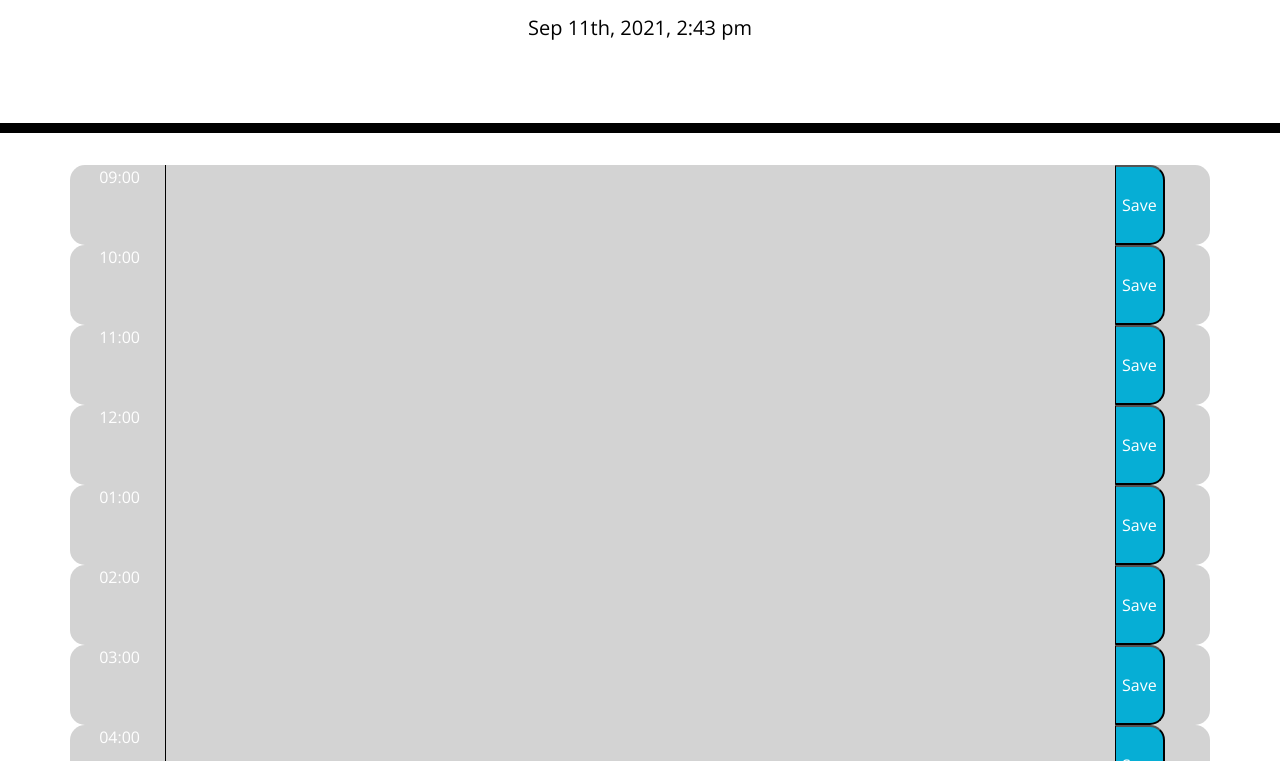
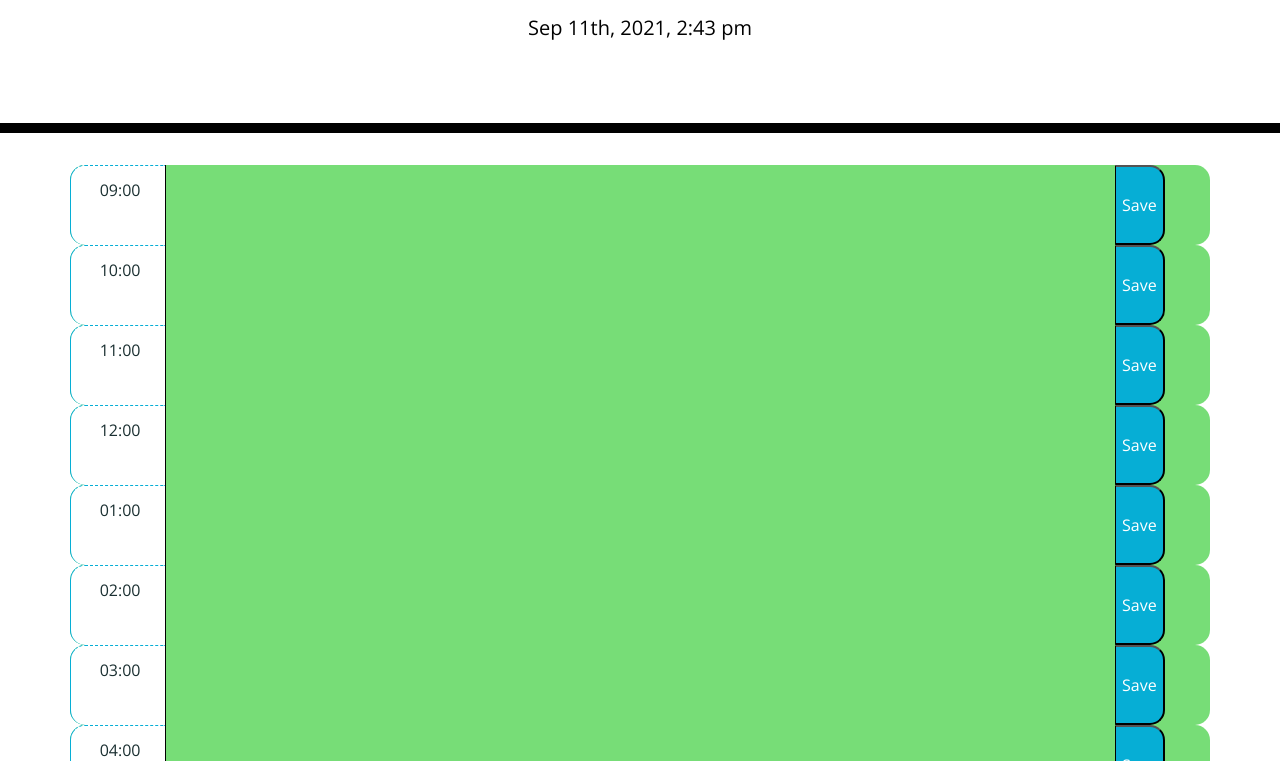
Before and after one commit to VbProglobyte/what-a-day-planner, a plain HTML site: page index.html in a window 1280 px wide. Shown: the part 191-952 px from the top of the page. Drawn offline with nearby package versions, Linux system fonts and the light colour scheme.

Commit message:
working storage

```diff
--- a/assets/script.js
+++ b/assets/script.js
@@ -1,14 +1,28 @@
 $(document).ready(function () {
+
+    // saved events
+        //LOCAL STORAGE for each save button to get the item (description's value) KEY
+        $("#9 .description").val(localStorage.getItem("9"));
+        $("#10 .description").val(localStorage.getItem("10"));
+        $("#11 .description").val(localStorage.getItem("11"));
+        $("#12 .description").val(localStorage.getItem("12"));
+        $("#13 .description").val(localStorage.getItem("13"));
+        $("#14 .description").val(localStorage.getItem("14"));
+        $("#15 .description").val(localStorage.getItem("15"));
+        $("#16 .description").val(localStorage.getItem("16"));
+        $("#17 .description").val(localStorage.getItem("17"));
+        // console.log("workin?");
+        time();
+    // ****************************************************
     $(".saveBtn").on("click", function () { //connected to storage "getItem"
         var textarea = $(this).siblings(".description").val(); //get the value of
         var time = $(this).parent().attr("id"); // in the hour id name
-        localStorage.setItem(textarea, time);
+        localStorage.setItem(time, textarea); //KEY/VALUE - time/textarea
         //storage variables textarea & timeBlock
     })
 
     //DATE & TIME
     // currentTime = currentTime.startOf("hour"); DONE
-
     var currentTime = moment();
         $('#currentTime').text(currentTime.format("MMM Do, YYYY, h:mm a"));
     // console.log("workin?"); DONE
@@ -18,9 +32,8 @@ $(document).ready(function () {
     function time() {
         //DONE
         //loop through time block to determine if it is past present future
-
-        $(".time-block").each(function () {
-            var timeBlock = parseInt($(this).attr("id").split("hour")[1]);
+        $(".time-block").each(function () { //this pull from time-block class
+            var timeBlock = parseInt($(this).attr("id"));//.split("hour")[1]);
 
                 if (timeBlock < currentTime) {
                     $(this).toggleClass("past");
@@ -28,24 +41,10 @@ $(document).ready(function () {
                 else if (timeBlock === currentTime) {
                     $(this).toggleClass("present");
                 }
-                else { //if others fail, it must be future
+                else { //if others false, it must be future
                     $(this).toggleClass("future");
                 }
         })
     }
-    // -----------------------------------------------------------
-    // THEN the saved events persist
-    //LOCAL STORAGE for each save button to get the item (description's value) KEY
-    $("#hour9 .description").val(localStorage.getItem("hour9"));
-    $("#hour10 .description").val(localStorage.getItem("hour10"));
-    $("#hour11 .description").val(localStorage.getItem("hour11"));
-    $("#hour12 .description").val(localStorage.getItem("hour12"));
-    $("#hour1 .description").val(localStorage.getItem("hour1"));
-    $("#hour2 .description").val(localStorage.getItem("hour2"));
-    $("#hour3 .description").val(localStorage.getItem("hour3"));
-    $("#hour4 .description").val(localStorage.getItem("hour4"));
-    $("#hour5 .description").val(localStorage.getItem("hour5"));
-    // console.log("workin?");
-    time();
 
 });
--- a/assets/style.css
+++ b/assets/style.css
@@ -42,11 +42,14 @@ textarea {
   border-top: px solid white;
 }
 
-.hr {
+.hour {
   background-color: #ffffff;
   color: #1a2f31;
   border-top: 1px dashed #06aed5;
-  padding: 2%;
+  padding: 1%;
+  border-left: 1px solid #06aed5;
+  border-top-left-radius: 15px;
+  border-bottom-left-radius: 15px;
 
 }
 
--- a/index.html
+++ b/index.html
@@ -37,7 +37,7 @@
     <div class="container">
 
           <!--9am-->
-              <div id="hour9" class="row time-block">
+              <div id="9" class="row time-block">
                 <div class="col-md-1 hour"> 09:00
                 </div>
                 <textarea class="col-md-10 description">
@@ -47,7 +47,7 @@
 
 
             <!-- 10am -->
-            <div id="hour10" class="row time-block">
+            <div id="10" class="row time-block">
               <div class="col-md-1 hour"> 10:00
               </div>
               <textarea class="col-md-10 description">
@@ -56,7 +56,7 @@
             </div>
 
             <!-- 11am -->
-            <div id="hour11" class="row time-block">
+            <div id="11" class="row time-block">
               <div class="col-md-1 hour"> 11:00
               </div>
               <textarea class="col-md-10 description">
@@ -65,7 +65,7 @@
             </div>
 
             <!-- 12pm -->
-            <div id="hour12" class="row time-block">
+            <div id="12" class="row time-block">
               <div class="col-md-1 hour"> 12:00
               </div>
               <textarea class="col-md-10 description">
@@ -74,7 +74,7 @@
             </div>
 
             <!-- 1pm -->
-            <div id="hour1" class="row time-block">
+            <div id="13" class="row time-block">
               <div class="col-md-1 hour"> 01:00
               </div>
               <textarea class="col-md-10 description">
@@ -83,7 +83,7 @@
             </div>
 
             <!-- 2pm -->
-            <div id="hour2" class="row time-block">
+            <div id="14" class="row time-block">
               <div class="col-md-1 hour"> 02:00
               </div>
               <textarea class="col-md-10 description">
@@ -92,7 +92,7 @@
             </div>
 
             <!-- 3pm -->
-            <div id="hour3" class="row time-block">
+            <div id="15" class="row time-block">
               <div class="col-md-1 hour"> 03:00
               </div>
               <textarea class="col-md-10 description">
@@ -101,7 +101,7 @@
             </div>
 
             <!-- 4pm -->
-            <div id="hour4" class="row time-block">
+            <div id="16" class="row time-block">
               <div class="col-md-1 hour"> 04:00
               </div>
               <textarea class="col-md-10 description">
@@ -110,7 +110,7 @@
             </div>
 
             <!-- 5pm -->
-            <div id="hour5" class="row time-block">
+            <div id="17" class="row time-block">
               <div class="col-md-1 hour"> 05:00
               </div>
               <textarea class="col-md-10 description">
@@ -122,7 +122,7 @@
 
     <!-- jQuery library  -->
     <script src="https://code.jquery.com/jquery-3.5.1.min.js"></script>
-    <!-- <script src="https://cdnjs.cloudflare.com/ajax/libs/jquery/3.2.1/jquery.min.js"></script> -->
+    <script src="https://cdnjs.cloudflare.com/ajax/libs/jquery/3.2.1/jquery.min.js"></script>
     <script src="https://cdnjs.cloudflare.com/ajax/libs/moment.js/2.24.0/moment.min.js"></script>
 
     <!-- javascript -->
```
